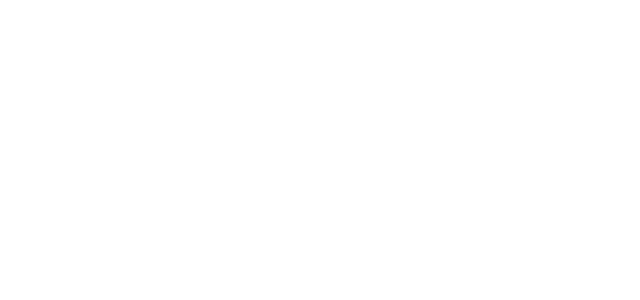
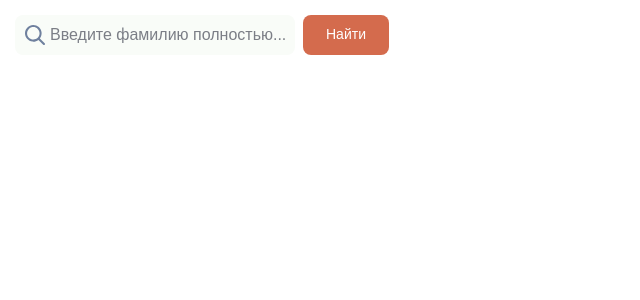
Before and after one commit to franze6/puppy-project, a React app: page /main in a window 1280 px wide. Shown: the top 300 px of the page, without its empty margins (0-640 px from the left). Built offline with nearby package versions, Linux system fonts and the light colour scheme.

Commit message:
EDIT: searchPanel

```diff
--- a/src/Components/SearchPanel/SearchPanel.jsx
+++ b/src/Components/SearchPanel/SearchPanel.jsx
@@ -1,8 +1,16 @@
 import React from 'react';
+
+import Search from '../Search/Search';
+
+import styles from './SearchPanel.scss';
 
 // eslint-disable-next-line react/prop-types
 const SearchPanel = () => {
-  return <div></div>;
+  return (
+    <div className={styles.wrapper}>
+      <Search />
+    </div>
+  );
 };
 
 export default SearchPanel;
--- /dev/null
+++ b/src/Components/SearchPanel/SearchPanel.scss
@@ -0,0 +1,4 @@
+.wrapper {
+  width: 100%;
+  height: 70px;
+}
```
